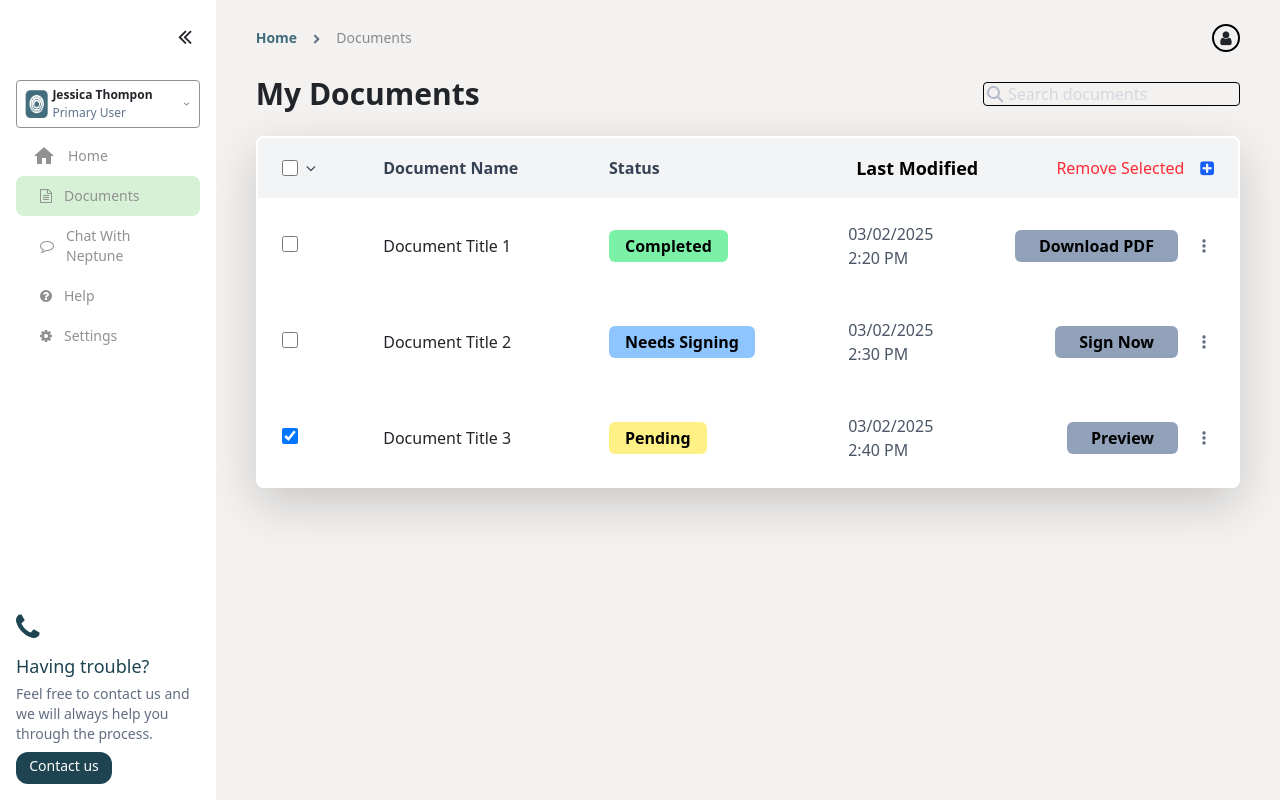
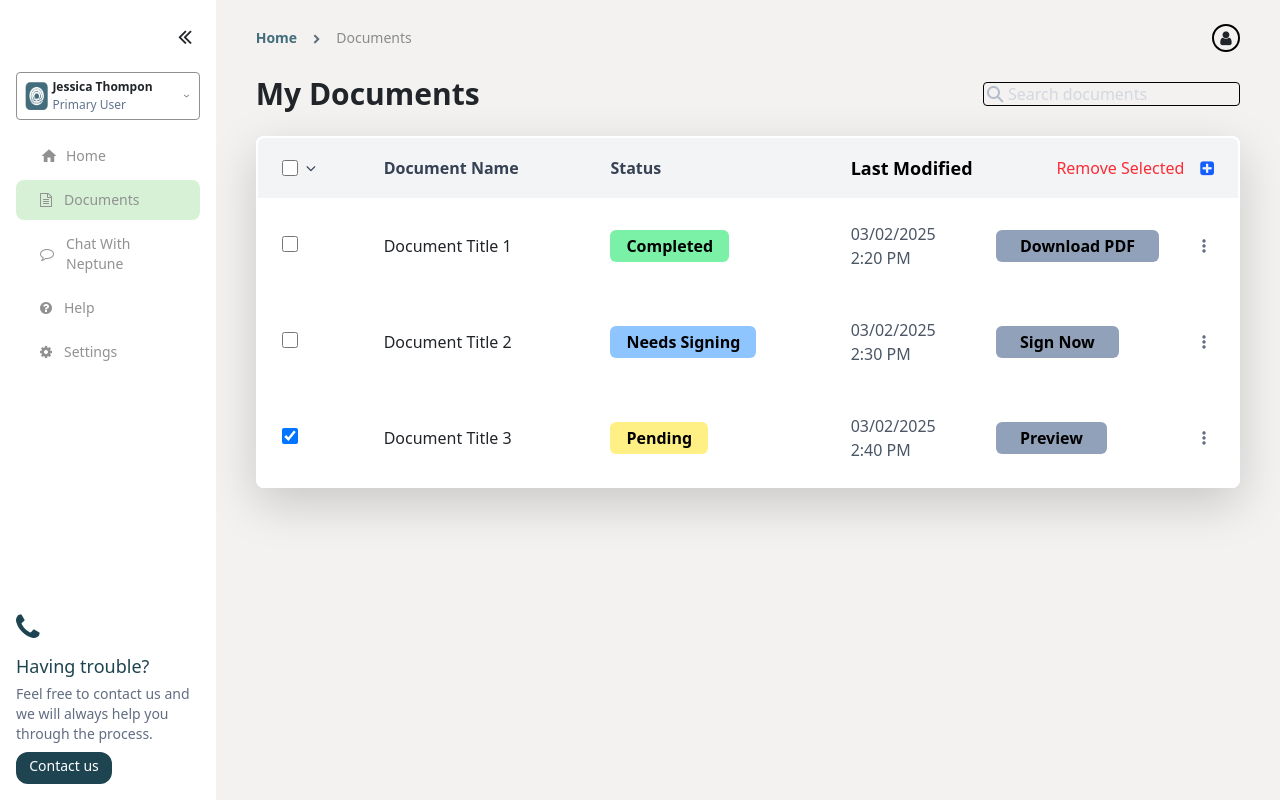
Before and after one commit to 68rajat68/JS_Project_01, a plain HTML site: page index.html in a window 1280 px wide. Drawn offline with nearby package versions, Linux system fonts and the light colour scheme; a web font is replaced by a local one.

Commit message:
Some More Minor Changes

```diff
--- a/index.html
+++ b/index.html
@@ -42,8 +42,8 @@
         id="sidepanel"
         class="relative box-border flex flex-col justify-between p-3 bg-white w-[20%] h-full overflow-hidden"
       >
-        <div class="flex flex-col gap-2">
-          <div class="flex flex-row items-center justify-between p-2 pb-4">
+        <div class="flex flex-col gap-3">
+          <div class="flex flex-row items-center justify-between p-2">
             <figure class="m-0">
               <img class="h-5" src="assets/Union.svg" alt="" />
             </figure>
@@ -74,11 +74,11 @@
               </figure>
             </div>
           </div>
-          <nav class="text-custom-100">
+          <nav class="text-custom-100 flex flex-col justify-between gap-1">
             <div
-              class="flex items-center text-sm cursor-pointer rounded-lg hover:bg-green-100 px-3 py-2"
+              class="flex items-center text-sm cursor-pointer rounded-lg hover:bg-green-100 px-4 py-2.5"
             >
-              <i class="material-icons mr-3 text-sm">home</i>Home
+              <i class="material-icons mr-2 text-sm" style="font-size: 18px;">home</i>Home
             </div>
             <div
               id="document"
@@ -287,7 +287,7 @@
 
                               <!-- Updated Last Modified Header -->
                               <th class="px-6 py-3 text-gray-700 flex justify-between items-center">
-                                  <p class="text-black font-semibold text-lg pl-2 m-0">Last Modified</p>
+                                  <p class="text-black font-semibold text-lg  m-0">Last Modified</p>
                                   <div class="flex items-center gap-3">
                                       <p id="removeButtonText" class="text-red-500 text-center items-center m-auto font-medium cursor-pointer hover:underline">
                                           Remove Selected
@@ -320,7 +320,7 @@
                                           <time date="10/22/2024">10/22/2024</time>
                                           <time time="2:01 pm">2:01 PM</time>
                                       </div>
-                                      <div class="button-menu-section flex self-center items-center gap-3">
+                                      <div class="button-menu-section flex justify-between w-[50%] self-center items-center gap-3">
                                           <button class="bg-slate-400 text-white px-4 py-1 rounded">Sign Now</button>
                                           <figure class="m-0">
                                               <img src="assets/menu.svg" alt="Menu" class="w-5 h-5">
--- a/script.js
+++ b/script.js
@@ -228,7 +228,7 @@ function loadItems(items) {
                                             element.time
                                           }</time>
                                       </div>
-                                      <div class="button-menu-section flex self-center items-center gap-3">
+                                      <div class="button-menu-section flex self-center w-[60%] justify-between items-center gap-3">
                                           <button class="bg-slate-400 text-black font-semibold px-4 py-1 rounded">${
                                             element.Status == "Completed"
                                               ? "Download PDF"
```
Also changed, not shown: src/output.css.
